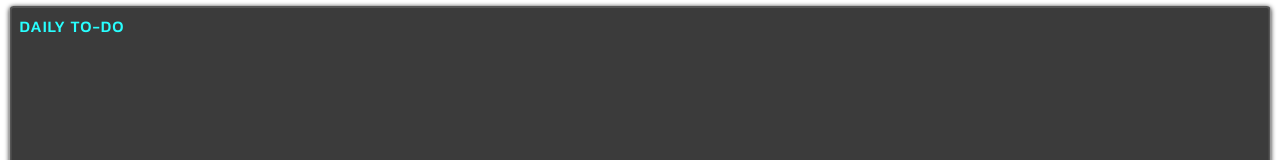
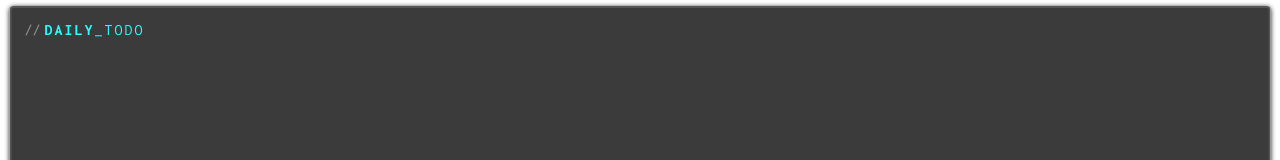
Before and after one commit to internette/daily-todo-app, a React app: page / in a window 1280 px wide. Shown: the top 160 px of the page. Built offline with nearby package versions, Linux system fonts and the light colour scheme.

Commit message:
Style adjustments

```diff
--- a/src/index.jsx
+++ b/src/index.jsx
@@ -6,7 +6,7 @@ class App extends React.Component {
   render() {
     return (
       <div id="container">
-        <h1>Daily To-Do</h1>
+        <h1><span>Daily</span>_ToDo</h1>
       </div>
     )
   }
--- a/src/index.scss
+++ b/src/index.scss
@@ -1,5 +1,5 @@
 @import 'colors';
-@import url('https://fonts.googleapis.com/css?family=Kanit:300,500');
+@import url('https://fonts.googleapis.com/css?family=Inconsolata:400,700');
 
 *, *:before, *:after {
   outline: 0;
@@ -8,10 +8,10 @@
 html, body {
   margin: 0;
   color: white;
-  font-family: 'Kanit', sans-serif;
+  font-family: 'Inconsolata', sans-serif;
   text-transform: uppercase;
-  letter-spacing: 1px;
-  font-weight: 300;
+  letter-spacing: 2px;
+  font-weight: 400;
 }
 html {
   width: 100%;
@@ -35,11 +35,21 @@ body {
   border-radius: 4px;
   border: 2px solid rgba(mix($background, white, 50%), 0.3);
   box-shadow: 0 1px 5px 0 black;
-  padding: 6px 8px;
+  padding: 0.8rem 0.8rem;
   h1 {
     font-size: 1rem;
-    font-weight: 500;
+    font-weight: 400;
     color: $header;
     margin: 0;
+    span {
+      font-weight: 700;
+      &:before {
+        content: '//';
+        font-weight: 400;
+        color: mix($background, white, 50%);
+        margin-right: 0.25rem;
+        letter-spacing: 0;
+      }
+    }
   }
 }
```
